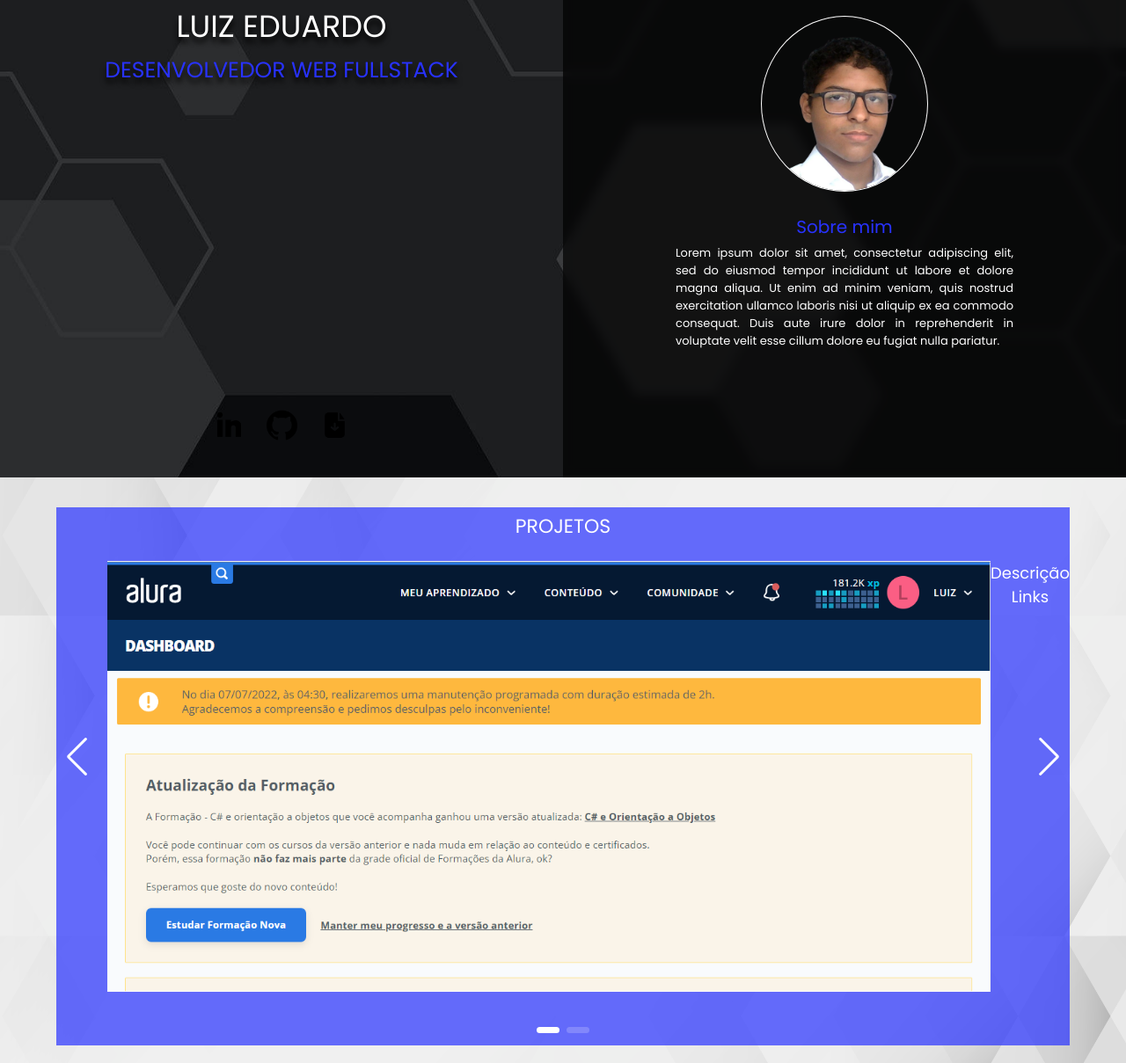
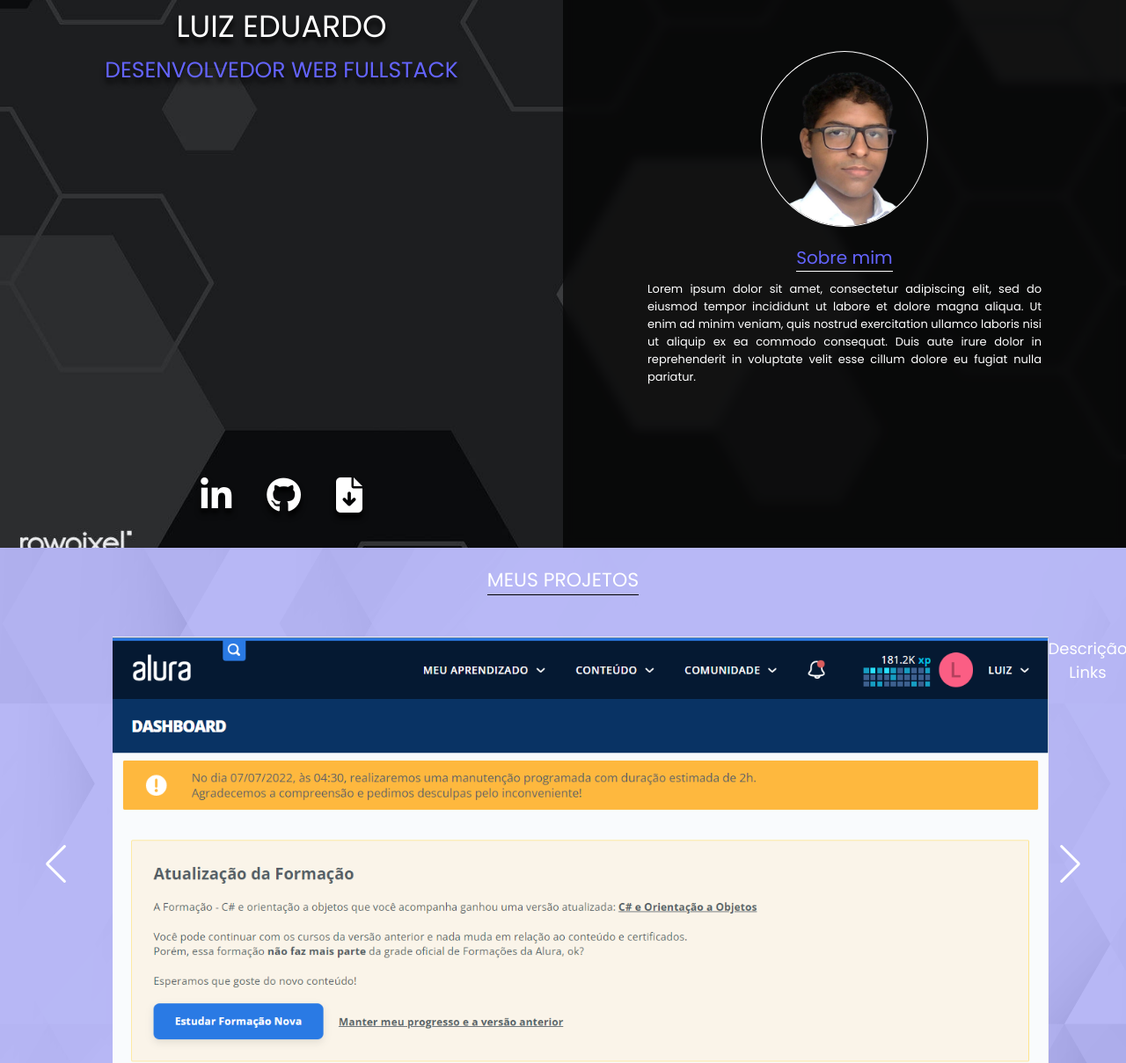
Before and after one commit to Luizfnds/meu-portfolio, a plain HTML site: page index.html in a window 1280 px wide. Shown: the part 177-1386 px from the top of the page at 88% size. Drawn offline with nearby package versions, Linux system fonts and the light colour scheme.

Commit message:
Refartorando segunda parte

```diff
--- a/index.html
+++ b/index.html
@@ -16,8 +16,8 @@
             <img class="cabecalho-logo" src="/imagens/logo-principal.png">
             <nav class="cabecalho-menu">
                 <a class="cabecalho-menu-item" href="#conteudo-principal">INICIO</a>
+                <a class="cabecalho-menu-item" href="#conteudo-secundario">MEUS PROJETOS</a>
                 <a class="cabecalho-menu-item" href="#conteudo-">HABILIDADES</a>
-                <a class="cabecalho-menu-item" href="#conteudo-secundario">PROJETOS</a>
             </nav>
         </div>
     </header>
@@ -30,9 +30,9 @@
                     <div class="conteudo-principal-apresentacao-um-texto-ocupacao">DESENVOLVEDOR WEB FULLSTACK</div>
                 </h1>
                 <div class="conteudo-principal-apresentacao-um-logos">
-                    <a class="conteudo-principal-apresentacao-um-logos-botao" href="https://www.linkedin.com/in/luizfnds/" target="_blank"><img class="conteudo-principal-apresentacao-um-logos-botao-logo" src="/imagens/logo-linkedin.png"></a>
-                    <a class="conteudo-principal-apresentacao-um-logos-botao" href="https://github.com/Luizfnds" target="_blank"><img class="conteudo-principal-apresentacao-um-logos-botao-logo" src="/imagens/logo-github.png"></a>
-                    <a class="conteudo-principal-apresentacao-um-logos-botao" href="downloads/Curriculo-2022.2.pdf" download="Curriculo-2022.pdf" type="application/pdf"><img class="conteudo-principal-apresentacao-um-logos-botao-logo" src="/imagens/logo-download.png"></a>
+                    <a class="conteudo-principal-apresentacao-um-logos-botao" href="https://www.linkedin.com/in/luizfnds/" target="_blank"><i class="fa-brands fa-linkedin-in"></i></a>
+                    <a class="conteudo-principal-apresentacao-um-logos-botao" href="https://github.com/Luizfnds" target="_blank"><i class="fa-brands fa-github"></i></a>
+                    <a class="conteudo-principal-apresentacao-um-logos-botao" href="downloads/Curriculo-2022.2.pdf" download="Curriculo-2022.pdf" type="application/pdf"><i class="fa-solid fa-file-arrow-down"></i></a>
                 </div>
             </div>
             <div class="conteudo-principal-apresentacao-dois">
@@ -45,7 +45,7 @@
         </section>
         <section id="conteudo-secundario">
             <div class="swiper mySwiper conteudo-secundario">
-                <div class="conteudo-secundario-titulo">PROJETOS</div>
+                <div class="conteudo-secundario-titulo">MEUS PROJETOS</div>
                 <div class="swiper-wrapper conteudo-secundario-projetos">
 
                     <div class="swiper-slide conteudo-secundario-projetos-um">
@@ -59,12 +59,29 @@
                                 <div class="conteudo-secundario-projetos-um-conteudo-dois">
                                     <h4 class="conteudo-secundario-projetos-um-conteudo-dois-titulo">Links</h4>
                                     <div class="conteudo-secundario-projetos-um-conteudo-dois-botoess">
-                                        <button class="conteudo-secundario-projetos-um-conteudo-dois-botoes">Código fonte</button>
-                                        <button class="conteudo-secundario-projetos-um-conteudo-dois-botoes">Documentação</button>
+                                        <button class="conteudo-secundario-projetos-um-conteudo-dois-botoes"><i class="fa-solid fa-code"></i>Código fonte</button>
+                                        <button class="conteudo-secundario-projetos-um-conteudo-dois-botoes"><i class="fa-solid fa-file"></i>Documentação</button>
                                     </div>
                                 </div>
                             </div>
                     </div>
+                    <div class="swiper-slide conteudo-secundario-projetos-um">
+                        <img class="conteudo-secundario-projetos-um-imagem" src="imagens/imagem-teste1.png">
+                        <div class="conteudo-secundario-projetos-um-conteudo">
+                            <div class="conteudo-secundario-projetos-um-conteudo-um">
+                                <h4 class="conteudo-secundario-projetos-um-conteudo-um-titulo">Descrição</h4>
+                                <p class="conteudo-secundario-projetos-um-conteudo-um-texto">Lorem ipsum dolor sit amet, consectetur adipiscing elit, sed do eiusmod tempor incididunt ut labore et dolore magna aliqua. Ut enim ad minim veniam, quis nostrud exercitation ullamco laboris nisi ut aliquip ex ea commodo consequat. Duis aute irure dolor in reprehenderit in voluptate velit esse cillum dolore eu fugiat nulla pariatur.</p>
+                                <p></p>
+                            </div>
+                            <div class="conteudo-secundario-projetos-um-conteudo-dois">
+                                <h4 class="conteudo-secundario-projetos-um-conteudo-dois-titulo">Links</h4>
+                                <div class="conteudo-secundario-projetos-um-conteudo-dois-botoess">
+                                    <button class="conteudo-secundario-projetos-um-conteudo-dois-botoes"><i class="fa-solid fa-code"></i>Código fonte</button>
+                                    <button class="conteudo-secundario-projetos-um-conteudo-dois-botoes"><i class="fa-solid fa-file"></i>Documentação</button>
+                                </div>
+                            </div>
+                        </div>
+                </div>
                     <div class="swiper-slide conteudo-secundario-projetos-dois">
                             <img class="conteudo-secundario-projetos-dois-imagem" src="imagens/imagem-teste1.png">
                             <div class="conteudo-secundario-projetos-dois-conteudo">
@@ -105,6 +122,7 @@
         <!-- Initialize Swiper -->
         <script>
           var swiper = new Swiper(".mySwiper", {
+            speed: 1000,
             slidesPerView: 1,
             spaceBetween: 30,
             loop: true,
--- a/javascript/app.js
+++ b/javascript/app.js
@@ -9,4 +9,5 @@ sr.reveal(".conteudo-principal-apresentacao-dois-retrato", { duration: 1000 });
 sr.reveal(".conteudo-principal-apresentacao-dois-titulo", { duration: 1000 });
 sr.reveal(".conteudo-principal-apresentacao-dois-texto", { duration: 1000 });
 sr.reveal(".conteudo-secundario-projetos", { duration: 1000 });
+
 sr.reveal(".imagem-teste", { duration: 1000 });
--- a/style.css
+++ b/style.css
@@ -13,8 +13,8 @@
     --cor-branca: rgba(255, 255, 255);
     --cor-branca-menos-transaparente: rgba(255, 255, 255, 0.7)
     --cor-cinza: rgb(200, 200, 200);
-    --cor-azul: rgba(40, 50, 255);
-    --cor-azul-menos-transparente: rgba(40, 50 ,255 , 0.7);
+    --cor-azul: rgba(100, 100, 255);
+    --cor-azul-menos-transparente: rgba(100, 100 ,255 , 0.4);
 }
 
 html{
@@ -69,7 +69,7 @@ body{
     display: flex;
     position: absolute;
     right: 30px;
-    gap: 25px;
+    gap: 35px;
 }
 
 .cabecalho-menu-item{
@@ -93,7 +93,7 @@ body{
 
 #conteudo-principal{
     width: 100%;
-    height: 90vh;
+    height: 100vh;
 
     display: flex;
     flex-direction: row;
@@ -107,7 +107,7 @@ body{
 
 .conteudo-principal-apresentacao-um{
     width: 50%;
-    height: 90vh;
+    height: 100vh;
 
     position: relative;
     display: flex;
@@ -148,49 +148,45 @@ body{
     bottom: 40px;
     display: flex;
     flex-direction: row;
-    align-content: flex-start;
-    row-gap: 15px;
-    column-gap: 20px;
+    align-content: center;
+    column-gap: 40px;
 }
 
-.conteudo-principal-apresentacao-um-logos-botao{
-    width: 40px;
-    height: 40px;
-    border-radius: 50%;
-    border: none;
-    background-color: transparent;
-
-    position: relative;
-    display: flex;
-    align-items: center;
-    justify-content: center;
-    column-gap: 5px;
-
-    Font-family: 'Poppins';
-    font-style: normal;
-    font-weight: 500;
-    font-size: 15px;
-
-    cursor: pointer;
+.fa-linkedin-in{
+    color: var(--cor-branca);
+    font-size: 40px;
     transition: all 500ms;
 }
 
-.conteudo-principal-apresentacao-um-logos-botao-logo{
-    width: 35px;
-    height: 35px;
-    color: var(--cor-branca);
+.fa-linkedin-in:hover{
+    color: var(--cor-azul);
 }
 
-.conteudo-principal-apresentacao-um-logos-botao:hover{
-    transform: scale(1.05);
-    background-color: var(--cor-azul);
+.fa-github{
+    color: var(--cor-branca);
+    font-size: 40px;
+    transition: all 500ms;
+}
+
+.fa-github:hover{
+    color: var(--cor-azul);
+}
+
+.fa-file-arrow-down{
+    color: var(--cor-branca);
+    font-size: 40px;
+    transition: all 500ms;
+}
+
+.fa-file-arrow-down:hover{
+    color: var(--cor-azul);
 }
 
 /*---------- Conteúdo principal parte 2----------*/
 
 .conteudo-principal-apresentacao-dois{
     width: 50%;
-    height: 90vh;
+    height: 100vh;
     background: var(--cor-preta-menos-transaparente);
     backdrop-filter: blur(6px);
 
@@ -210,14 +206,15 @@ body{
 }
 
 .conteudo-principal-apresentacao-dois-titulo{
-    padding: 5px;
     margin-top: 20px;
+    margin-bottom: 10px;
     color: var(--cor-azul);
 
     font-family: 'Poppins';
     font-style: normal;
     font-weight: 500;
     font-size: 20px;
+    border-bottom: 1px solid var(--cor-branca);
 }
 
 .conteudo-principal-apresentacao-dois-texto{
@@ -225,8 +222,8 @@ body{
 
     display: flex;
     text-align: justify;
-    margin-left: 20%;
-    margin-right: 20%;
+    margin-left: 15%;
+    margin-right: 15%;
 
     font-family: 'Poppins';
     font-style: normal;
@@ -242,7 +239,7 @@ body{
 
 #conteudo-secundario{
     width: 100%;
-    height: 85vh;
+    height: 90vh;
     background-image: url("/imagens/background3.jpg");
     background-position: center center;
     background-size: cover;
@@ -254,8 +251,8 @@ body{
 }
 
 .conteudo-secundario{
-    width: 90%;
-    height: 90%;
+    width: 100%;
+    height: 100%;
 
     position: relative;
     display: flex;
@@ -269,8 +266,9 @@ body{
 }
 
 .conteudo-secundario-titulo{
+    border-bottom: 1px solid var(--cor-preta);
     position: absolute;
-    top: 5px;
+    top: 20px;
     margin-bottom: 10px;
     font-family: 'Poppins';
     font-style: normal;
@@ -280,7 +278,7 @@ body{
 }
 
 .conteudo-secundario-projetos{
-    width: 90%;
+    width: 80%;
     height: 80%;
 
     position: absolute;
@@ -289,18 +287,19 @@ body{
     align-items: center;
     margin-left: auto;
     margin-right: auto;
-
 }
 
 .conteudo-secundario-projetos-um, .conteudo-secundario-projetos-dois{
-    width: 90%;
-    height: 100%;
+    width: 80%;
+    height: 90%;
     display: flex;
     flex-direction: row;
+
+    transition: all 1s;
 }
 
 .conteudo-secundario-projetos-um-imagem{
-    width: 60%;
+    width: 50%;
     height: 100%;
 }
 
@@ -347,18 +346,27 @@ body{
 }
 
 .swiper-pagination-bullet{
+    position: relative;
+    bottom: 30px;
     width: 26px;
-    height: 7px;
+    height: 10px;
     border-radius: 25px;
     background-color: var(--cor-branca);
 }
 
 .swiper-button-next, .swiper-button-prev{
-    height: 100%;
-    top: 0;
+    right: 50px;
     color: var(--cor-branca);
+    transition: all 500ms;
 }
 
+.swiper-button-prev{
+    left: 50px;
+}
+
+.swiper-button-next:hover, .swiper-button-prev:hover{
+    color: var(--cor-azul);
+}
 
 .conteudo-secundario-projetos-um-conteudo-dois{
     display: flex;
@@ -382,12 +390,30 @@ body{
     color: var(--cor-preta);
     text-align: center;
     cursor: pointer;
+    display: flex;
+    justify-content: center;
+    align-items: center;
+    column-gap: 5px;
+}
+
+.fa-file{
+    color: var(--cor-preta);
+    font-size:20px;
+}
+
+.fa-code{
+    color: var(--cor-preta);
+    font-size:20px;
 }
 
 .conteudo-secundario-projetos-um-conteudo-um{
     display: flex;
     flex-direction: column;
-    row-gap: 10px;
+    row-gap: 5px;
+}
+
+.conteudo-secundario-projetos-um-conteudo-um-titulo{
+    margin-top: 10px;
 }
 
 .conteudo-secundario-projetos-um-conteudo-um-texto{
@@ -395,36 +421,10 @@ body{
     font-family: 'Poppins';
     font-style: normal;
     font-weight: 400;
-    font-size: 14px;
+    font-size: 12px;
     color: var(--cor-branca);
     text-align: justify;
 }
-
-/*
-.conteudo-secundario-projetos-botao-esquerdo, .conteudo-secundario-projetos-botao-direito{
-    position: absolute;
-    width: 40px;
-    height: 40px;
-    border-radius: 50%;
-    border: none;
-    background-color: var(--cor-preta-menos-transaparente);
-    cursor: pointer;
-}
-
-.conteudo-secundario-projetos-botao-esquerdo{
-    left: 0;
-}
-
-.conteudo-secundario-projetos-botao-direito{
-    right: 0;
-}
-*/
-
-.fa-solid{
-    color: var(--cor-branca);
-    font-size: 30px;
-}
-
 
 /*---------- Conteúdo Terciário ----------*/
 
```
